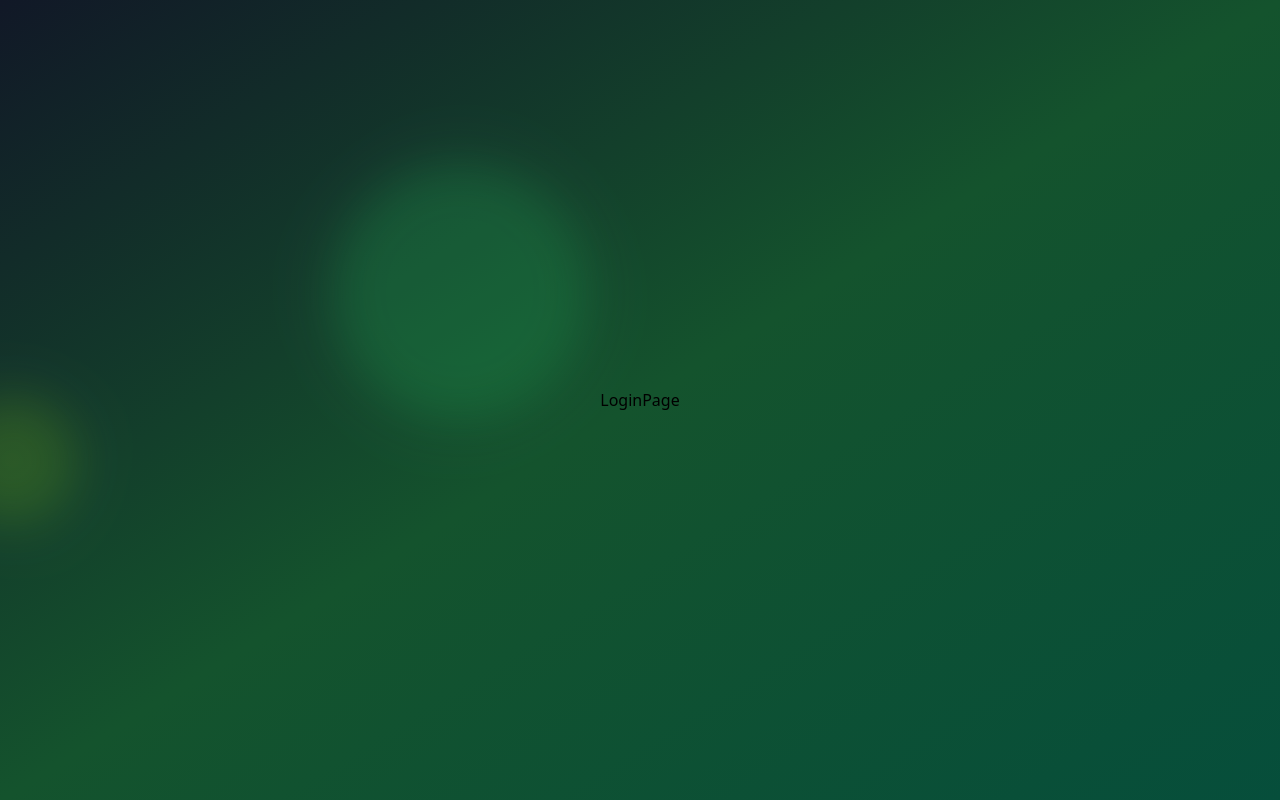
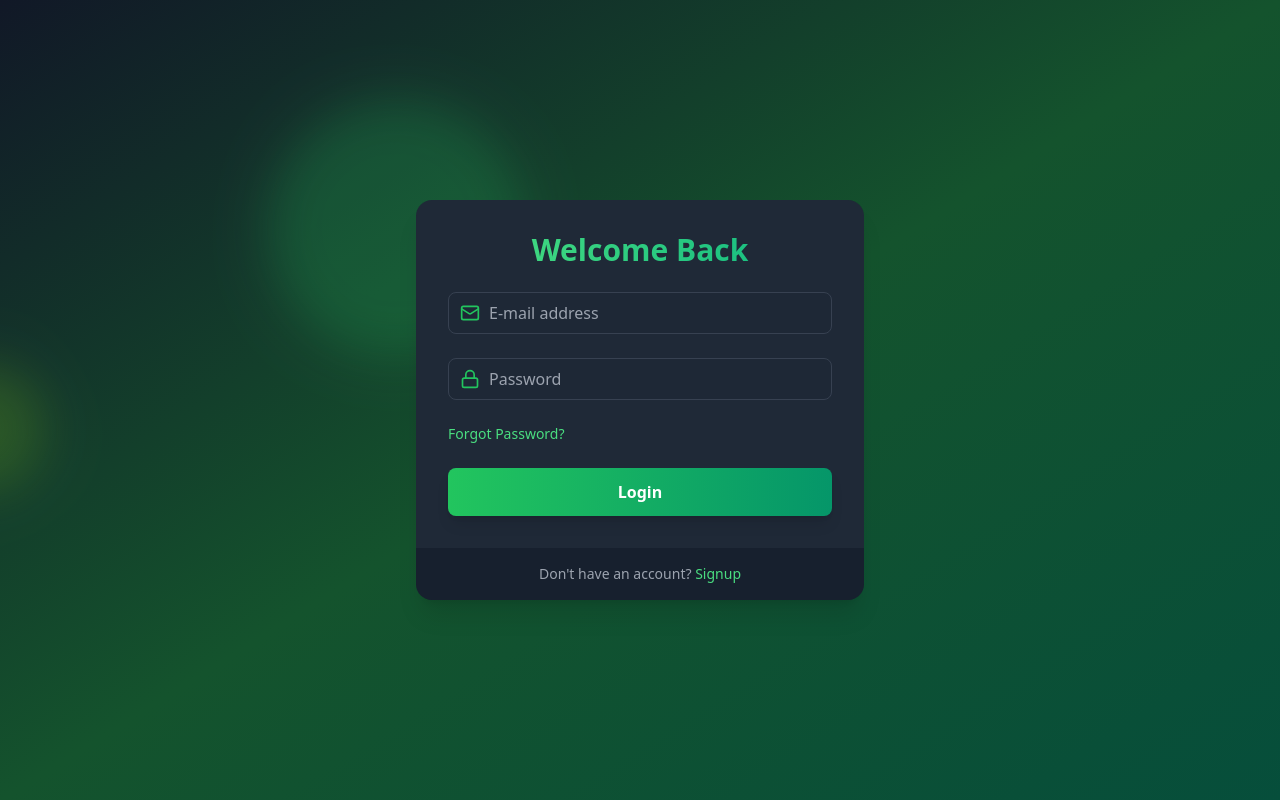
Before and after one commit to hamzathul/Advanced-Authentication, a React (Vite) app in the folder frontend/: page /login in a window 1280 px wide. Built offline with nearby package versions, Linux system fonts and the light colour scheme.

Commit message:
login page completed

```diff
--- a/frontend/src/pages/LoginPage.jsx
+++ b/frontend/src/pages/LoginPage.jsx
@@ -1,9 +1,80 @@
-import React from 'react'
+import React, { useState } from "react";
+import { motion } from "framer-motion";
+import { Mail, Lock, Loader } from "lucide-react";
+import { Link } from "react-router-dom";
+import Input from "../components/Input";
 
 const LoginPage = () => {
+  const [email, setEmail] = useState("");
+  const [password, setPassword] = useState("");
+  const isLoading = false
+
+  const hanleLogin = (e) => {
+    e.preventDefault();
+  };
+
   return (
-    <div>LoginPage</div>
-  )
-}
+    <motion.div
+      initial={{ opacity: 0, y: 20 }}
+      animate={{ opacity: 1, y: 0 }}
+      transition={{ duration: 0.5 }}
+      className="max-w-md w-full bg-gray-800 bg-opacity-100 backdrop-filter backdrop-blur-xl rounded-2xl
+        shadow-xl overflow-hidden"
+    >
+      <div className="p-8">
+        <h2
+          className="text-3xl font-bold mb-6 text-center bg-gradient-to-r from-green-400 to-emerald-500
+        text-transparent bg-clip-text"
+        >
+          Welcome Back
+        </h2>
+        <form onSubmit={hanleLogin}>
+          <Input
+            icon={Mail}
+            type="email"
+            placeholder="E-mail address"
+            value={email}
+            onChange={(e) => setEmail(e.target.value)}
+          />
+          <Input
+            icon={Lock}
+            type="password"
+            placeholder="Password"
+            value={password}
+            onChange={(e) => setPassword(e.target.value)}
+          />
+          <div className="flex items-center mb-6">
+            <Link
+              to="/forgot-password"
+              className="text-sm text-green-400 hover:underline"
+            >
+              Forgot Password?
+            </Link>
+          </div>
+          <motion.button
+            className=" w-full py-3 px-4 bg-gradient-to-r from-green-500 to-emerald-600
+          text-white font-bold rounded-lg shadow-lg hover:from-green-600 hover:to-emerald-700
+          focus:outline-none focus:ring-2 focus:ring-green-500 focus:ring-offset-2 focus:ring-offset-gray-900
+          transition duration-200"
+            whileHover={{ scale: 1.02 }}
+            whileTap={{ scale: 0.98 }}
+            type="submit"
+            disabled={isLoading}
+          >
+            {isLoading?<Loader className="w-6 h-6 animate-spin mx-auto"/>:"Login"}
+          </motion.button>
+        </form>
+      </div>
+      <div className="px-8 py-4 bg-gray-900 bg-opacity-50 flex justify-center">
+        <p className="text-sm text-gray-400">
+          Don't have an account? {" "}
+          <Link to={"/signup"} className="text-green-400 hover:underline">
+            Signup
+          </Link>
+        </p>
+      </div>
+    </motion.div>
+  );
+};
 
-export default LoginPage
+export default LoginPage;
```
